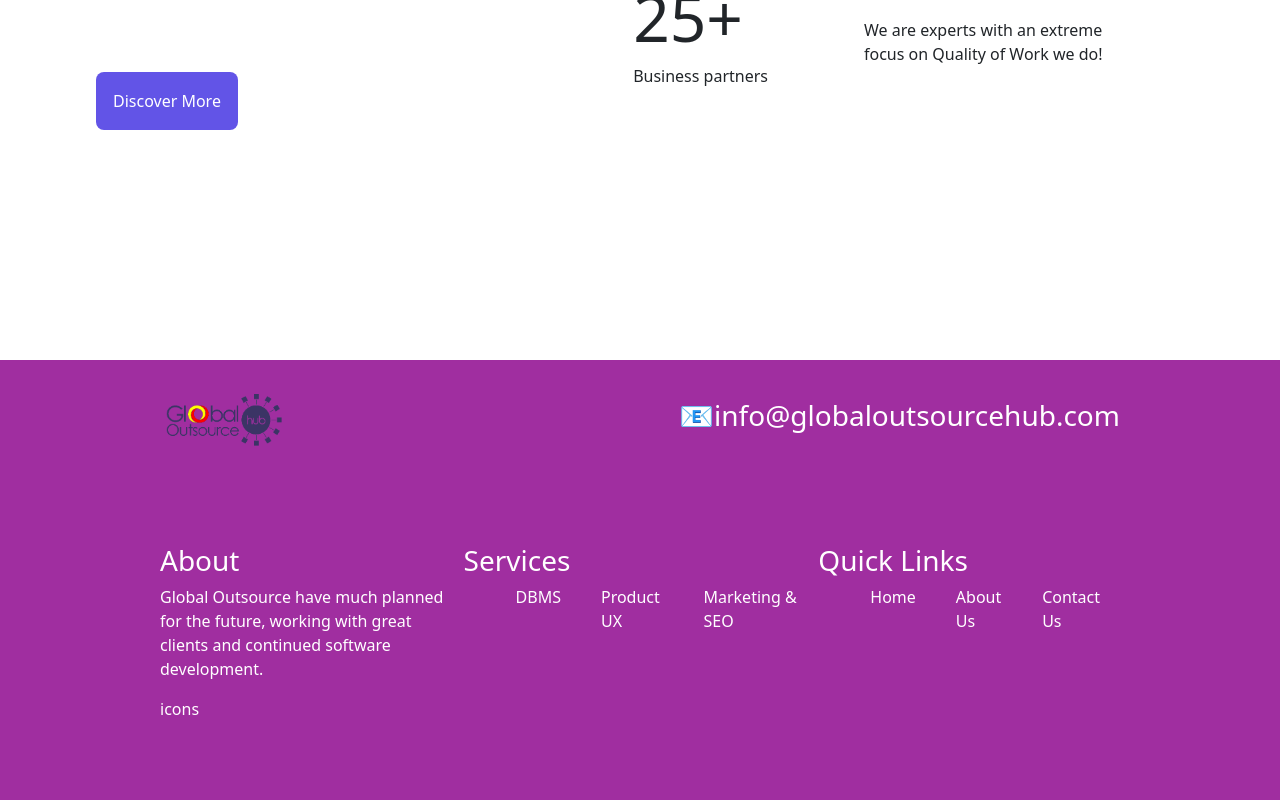
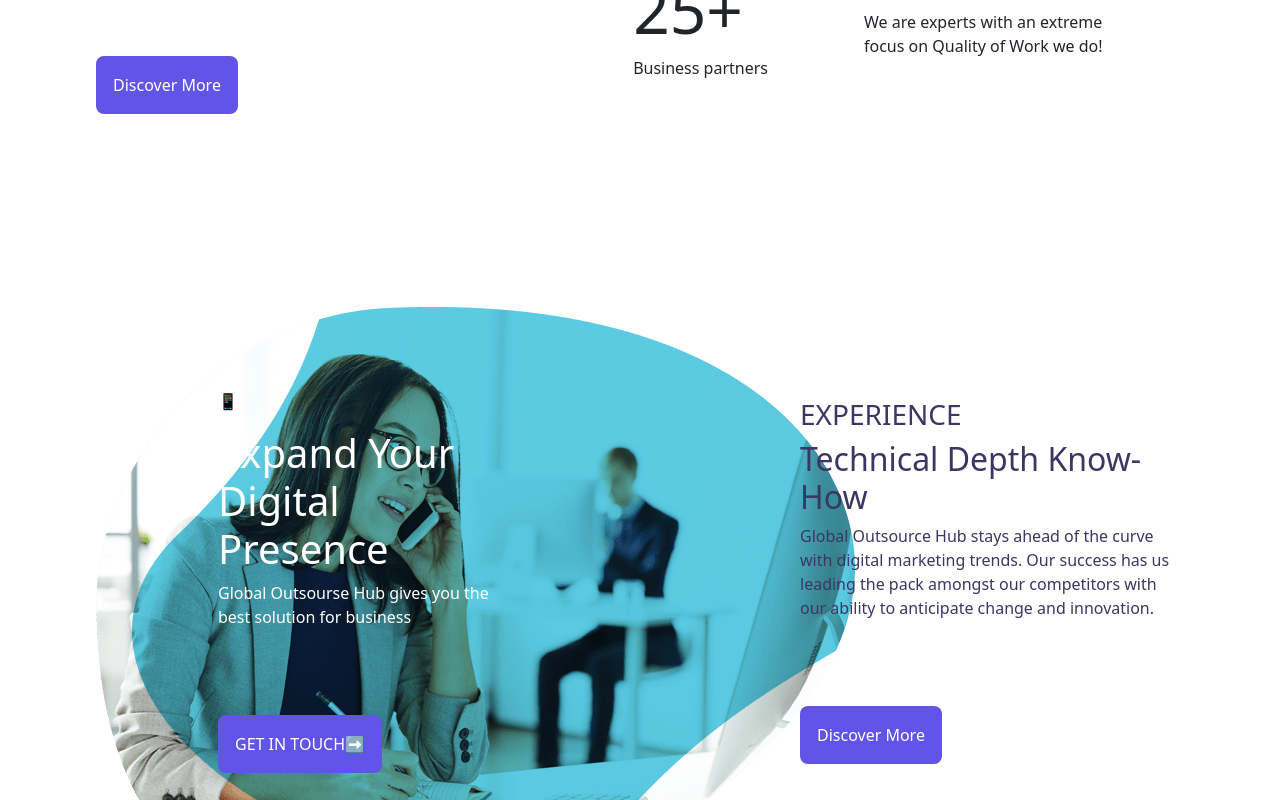
Before and after one commit to sheesrizvi/portfolio, a React (Create React App) app in the folder client/: page / in a window 1280 px wide. Shown: the part 2000-2800 px from the top of the page. Built offline with nearby package versions, Linux system fonts and the light colour scheme.

Commit message:
homepage additions

```diff
--- a/client/src/index.css
+++ b/client/src/index.css
@@ -9,18 +9,6 @@ body {
   background-image: url(./img/background.jpg);
   background-repeat: no-repeat;
   background-position: top right;
-
-  /*background: #009fff; /* fallback for old browsers */
-  /* background: -webkit-linear-gradient(
-    to right,
-    #ec2f4b,
-    #009fff
-  ); /* Chrome 10-25, Safari 5.1-6 */
-  /* background: linear-gradient(
-    to right,
-    #ec2f4b,
-    #009fff
-  ); /* W3C, IE 10+/ Edge, Firefox 16+, Chrome 26+, Opera 12+, Safari 7+ */
 }
 
 code {
@@ -94,7 +82,7 @@ a:-webkit-any-link {
   margin-top: 4rem; */
 }
 
-.service-section h2 {
+.service-head {
   text-align: center;
   width: 400px;
   margin: 0 auto;
@@ -109,8 +97,8 @@ a:-webkit-any-link {
 .footer {
   background: rgb(160, 46, 160);
   height: 500px;
+  width: 100%;
   color: #fff;
-  /* margin: 10rem auto; */
 }
 
 .footer-info {
@@ -139,17 +127,22 @@ a:-webkit-any-link {
   text-align: center;
 }
 
-.why-info {
-  width: 30vw;
-  margin-top: 5rem;
-}
-
 .why-us-section {
   display: flex;
   align-items: center;
   justify-content: space-between;
   margin-top: 3rem;
   width: 80vw;
+}
+
+.why-us-section h2 {
+  text-align: left;
+  margin-bottom: 2rem;
+}
+
+.why-info {
+  width: 500px;
+  margin-top: 5rem;
 }
 
 .contribution-section {
@@ -166,3 +159,52 @@ a:-webkit-any-link {
   width: 20vw;
   margin-left: 6rem;
 }
+
+/* @media screen and (max-width: '800px') {
+  .why-us-section {
+    width: 10vw;
+  }
+} */
+
+/* homepage-exp-section  */
+
+.exp-section {
+  background-image: url(./img/figure-image1-1.png);
+  background-repeat: no-repeat;
+  background-position: left;
+  /* background-size: 50%; */
+  height: 100vh;
+  margin-top: 2rem;
+  display: flex;
+  align-items: center;
+  justify-content: space-between;
+  color: #fff;
+  width: 85vw;
+}
+
+.get-in-touch {
+  width: 300px;
+  margin: 2rem auto;
+}
+
+.tech-depth {
+  width: 30vw;
+  color: #3b3663;
+  margin-left: 10rem;
+}
+
+/* Homepage-outsourcing section  */
+
+.outsourcing-section {
+  background-image: url(./img/figure_image2-1.png);
+  background-repeat: no-repeat;
+  background-position: right;
+  /* background-size: 50%; */
+  height: 100vh;
+  margin-top: 1rem;
+  display: flex;
+  align-items: center;
+  justify-content: space-between;
+  color: #fff;
+  width: 85vw;
+}
--- a/client/src/pages/Home.js
+++ b/client/src/pages/Home.js
@@ -36,7 +36,7 @@ const Home = () => {
       </div>
 
       <div className='service-section'>
-        <h2>Provide Awesome Service With Our Tools</h2>
+        <h2 className='service-head'>Provide Awesome Service With Our Tools</h2>
         <div className='wrapper service-wrapper'>
           <Card1
             title='Database Management System'
@@ -98,6 +98,47 @@ const Home = () => {
             </div>
           </div>
         </div>
+        <div className='exp-section'>
+          <div className='get-in-touch'>
+            <p>📱</p>
+            <h1>Expand Your Digital Presence</h1>
+            <p>Global Outsourse Hub gives you the best solution for business</p>
+            <button className='btn1'>GET IN TOUCH➡</button>
+          </div>
+          <div className='tech-depth'>
+            <h3>EXPERIENCE</h3>
+            <h2>Technical Depth Know-How</h2>
+            <p>
+              Global Outsource Hub stays ahead of the curve with digital
+              marketing trends. Our success has us leading the pack amongst our
+              competitors with our ability to anticipate change and innovation.
+            </p>
+            <button className='btn1'>Discover More</button>
+          </div>
+        </div>
+        <div className='outsourcing-section'>
+          <div className='tech-depth'>
+            <h3>OUTSOURCING</h3>
+            <h2>Leading Business Expert</h2>
+            <p>
+              Outsourcing as an idea is not novice; it has been for over a
+              thousand years now, the only difference being that it’s gaining
+              lot more popularity since a decade for whatever reasons.
+              Outsourcing basically means asking a third-party vendor to work
+              for you on a contractual basis.
+            </p>
+            <button className='btn1'>Discover More</button>
+          </div>
+          <div className='get-in-touch'>
+            <p>💡</p>
+            <h1>Have a project in mind? Let’s get to work.</h1>
+            <p>
+              Have a project in mind? Let’s get to work. Find out how it works
+              and ask any questions you may have.
+            </p>
+            <button className='btn1'>GET IN TOUCH➡</button>
+          </div>
+        </div>
       </div>
       <Footer />
     </main>
```
Also changed, not shown: client/src/img/figure-image1-1.png (added), client/src/img/figure_image2-1.png (added).
